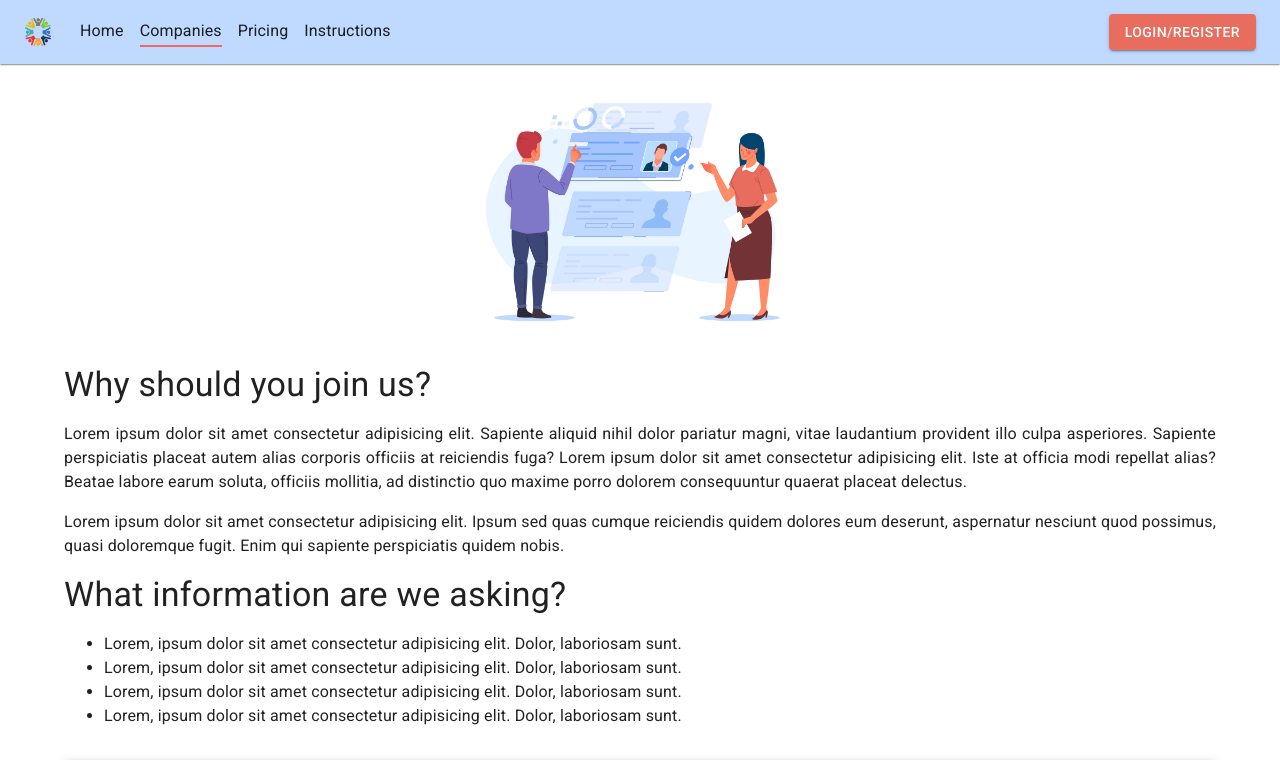
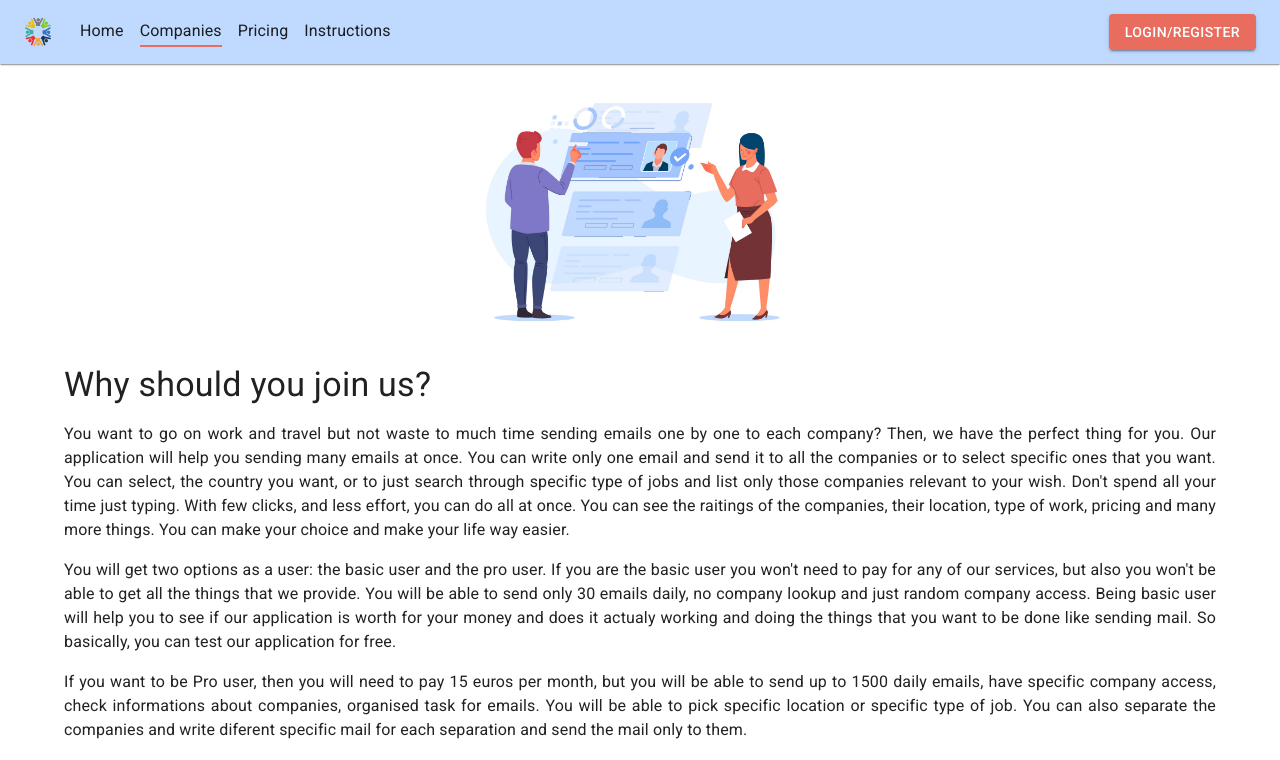
Before and after one commit to AArlauskas/Software-Engineering-Work-and-Travel, a React (Create React App) app in the folder wt-frontend/: page /companies in a window 1280 px wide. Shown: the top 760 px of the page. Built offline with nearby package versions, Linux system fonts and the light colour scheme.

Commit message:
Adding text and functionalities to front-end

```diff
--- a/wt-frontend/package.json
+++ b/wt-frontend/package.json
@@ -5,10 +5,11 @@
   "dependencies": {
     "@emotion/react": "^11.7.0",
     "@emotion/styled": "^11.6.0",
-    "@material-table/core": "^0.2.10",
+    "@material-table/core": "^0.2.13",
     "@mui/icons-material": "^5.2.0",
     "@mui/lab": "^5.0.0-alpha.60",
     "@mui/material": "^5.2.2",
+    "@mui/styles": "^5.3.0",
     "@testing-library/jest-dom": "^5.15.1",
     "@testing-library/react": "^11.2.7",
     "@testing-library/user-event": "^12.8.3",
--- a/wt-frontend/src/containers/CompaniesPage/CompaniesPage.jsx
+++ b/wt-frontend/src/containers/CompaniesPage/CompaniesPage.jsx
@@ -52,20 +52,34 @@ const CompaniesPage = () => {
           </Grid>
           <Grid item xs={12}>
             <p>
-              Lorem ipsum dolor sit amet consectetur adipisicing elit. Sapiente
-              aliquid nihil dolor pariatur magni, vitae laudantium provident
-              illo culpa asperiores. Sapiente perspiciatis placeat autem alias
-              corporis officiis at reiciendis fuga? Lorem ipsum dolor sit amet
-              consectetur adipisicing elit. Iste at officia modi repellat alias?
-              Beatae labore earum soluta, officiis mollitia, ad distinctio quo
-              maxime porro dolorem consequuntur quaerat placeat delectus.
+              You want to go on work and travel but not waste to much time sending
+              emails one by one to each company? Then, we have the perfect thing
+              for you. Our application will help you sending many emails at once. You can
+              write only one email and send it to all the companies or to select specific ones
+              that you want. You can select, the country you want, or to just search through specific
+              type of jobs and list only those companies relevant to your wish.
+              Don't spend all your time just typing. With few clicks, and less effort,
+              you can do all at once. You can see the raitings of the companies, their location, type of work, pricing
+              and many more things. You can make your choice and make your life way easier.
+              </p>
+            <p>
+              You will get two options as a user: the basic user and the pro user. If you are
+              the basic user you won't need to pay for any of our services, but also you won't be
+              able to get all the things that we provide. You will be able to send only 30 emails daily,
+              no company lookup and just random company access. Being basic user will help you to see if
+              our application is worth for your money and does it actualy working and doing the things that
+              you want to be done like sending mail. So basically, you can test our application for free.
+
             </p>
-            <p>
-              Lorem ipsum dolor sit amet consectetur adipisicing elit. Ipsum sed
-              quas cumque reiciendis quidem dolores eum deserunt, aspernatur
-              nesciunt quod possimus, quasi doloremque fugit. Enim qui sapiente
-              perspiciatis quidem nobis.
+            <p>If you want to be Pro user, then you will need to pay 15 euros per month, but
+              you will be able to send up to 1500 daily emails, have specific company access,
+              check informations about companies, organised task for emails. You will be able to pick specific location or
+              specific type of job. You can also separate the companies and write diferent specific mail for each separation and
+              send the mail only to them.
             </p>
+            <p> You are a company and you want to find young people from different countries and give them job? Register your company to
+              our application. Help young people that are searching for job to be able to see your company. Insert informations such as what are you
+              searching for, what kind of job you are providing, where is your location, what is your email and provide us with your website.            </p>
           </Grid>
           <Grid item xs={12}>
             <Typography variant="h4">
@@ -75,20 +89,17 @@ const CompaniesPage = () => {
           <Grid item xs={12}>
             <ul>
               <li>
-                Lorem, ipsum dolor sit amet consectetur adipisicing elit. Dolor,
-                laboriosam sunt.
+                Insert your company's name and get into our system.
               </li>
               <li>
-                Lorem, ipsum dolor sit amet consectetur adipisicing elit. Dolor,
-                laboriosam sunt.
+                Provide us with your email, website and phone, and make life for young people easier to send you mail.
               </li>
               <li>
-                Lorem, ipsum dolor sit amet consectetur adipisicing elit. Dolor,
-                laboriosam sunt.
+                Select where is the location of your company, country, city and address.
               </li>
               <li>
-                Lorem, ipsum dolor sit amet consectetur adipisicing elit. Dolor,
-                laboriosam sunt.
+                Tell us what kind of job are you providing.
+
               </li>
             </ul>
           </Grid>
```
Also changed, not shown: 1 other file (tests, documents, lock files or other folders).
